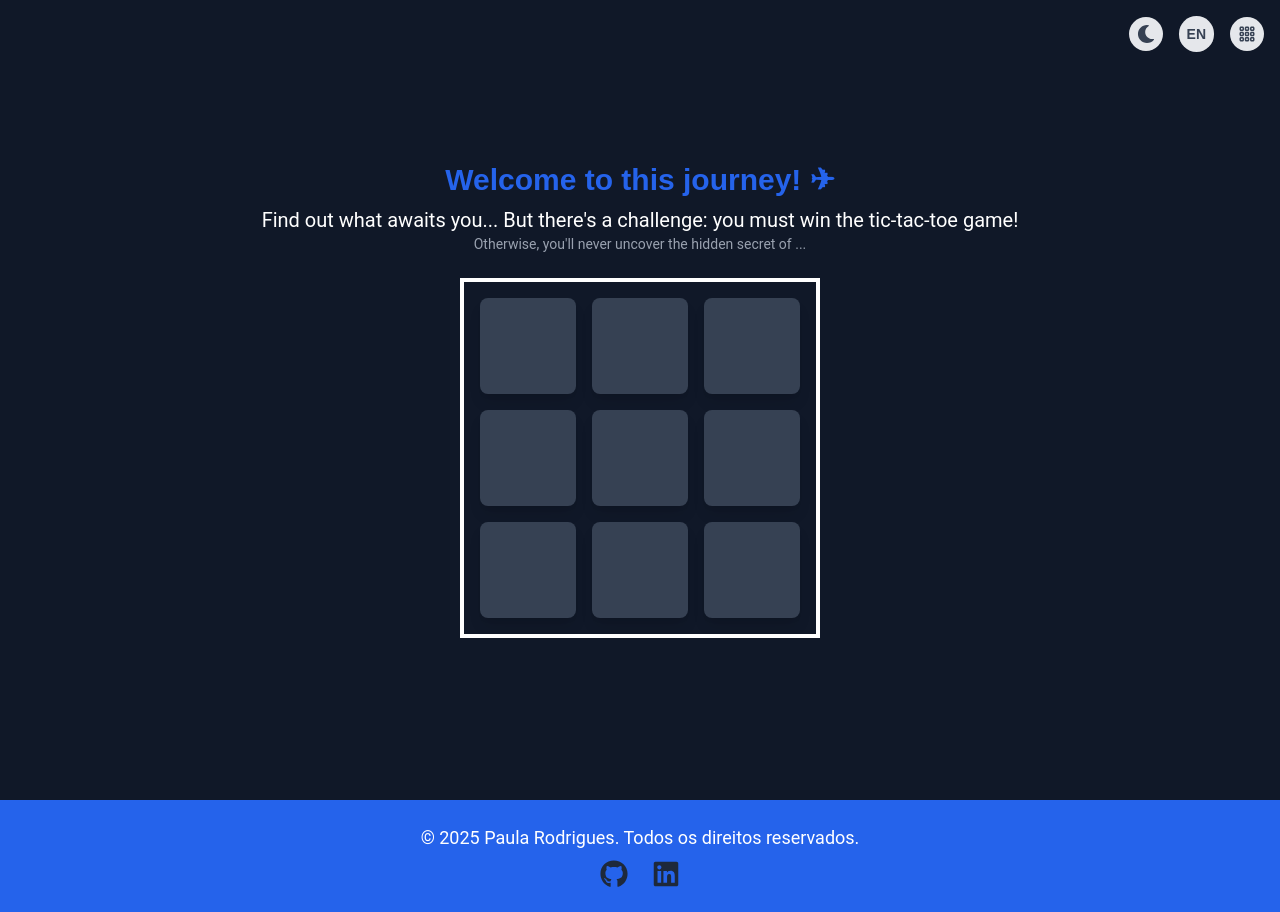
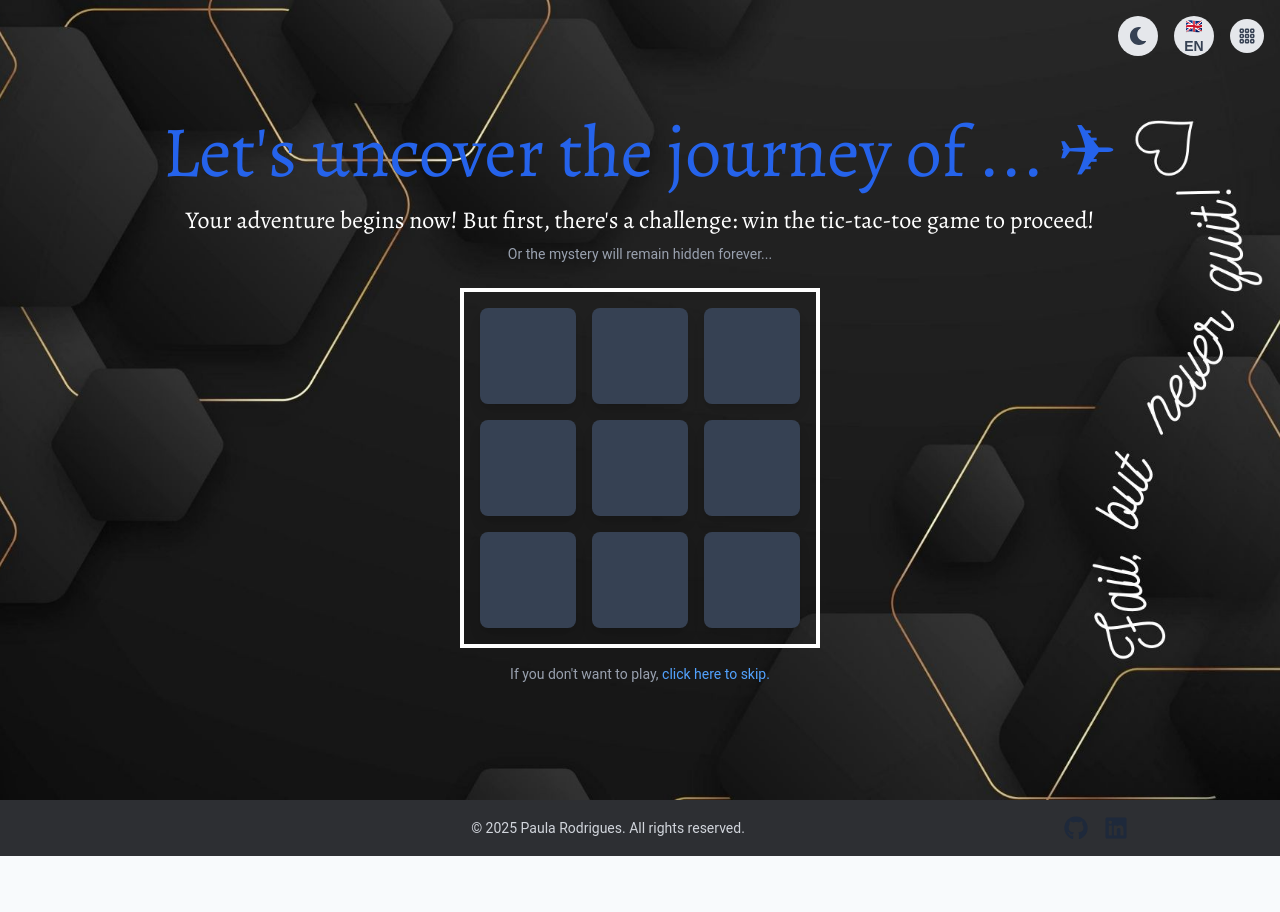
Before and after one commit to paula-marisa/paula-marisa, a Next.js app in the folder paula-rodrigues/: page / in a window 1280 px wide. After the commit the page ends 856 px from the top, so only its background shows below. Built offline with nearby package versions, Linux system fonts and the light colour scheme.

Commit message:
Initial page complete game tic-tac-toc check

```diff
--- a/paula-rodrigues/app/layout.tsx
+++ b/paula-rodrigues/app/layout.tsx
@@ -1,21 +1,17 @@
+import { LanguageProvider } from "@/components/LanguageContext";
 import "./globals.css";
 import Footer from "@/components/footer";
 
-export const metadata = {
-  title: "Portfólio de Paula Rodrigues",
-  description: "Bem-vindo ao meu portfólio profissional.",
-};
-
 export default function RootLayout({
   children,
-}: Readonly<{
-  children: React.ReactNode;
-}>) {
+}: Readonly<{ children: React.ReactNode }>) {
   return (
-    <html lang="pt">
+    <html lang="en">
       <body className="antialiased">
-        {children}
-        <Footer />
+        <LanguageProvider>
+          {children}
+          <Footer />
+        </LanguageProvider>
       </body>
     </html>
   );
--- a/paula-rodrigues/app/page.tsx
+++ b/paula-rodrigues/app/page.tsx
@@ -3,16 +3,17 @@
 
 import GameGalo from "@/components/GameGalo";
 import HeaderOptions from "@/components/HeaderOptions";
+import { useLanguage } from "@/components/LanguageContext";
 import Timeline from "@/components/timeline";
 import React, { useState } from "react";
 
 export default function Home() {
   const [gameWon, setGameWon] = useState(false);
-  const [language, setLanguage] = useState("EN");
+  const { language } = useLanguage();
 
   return (
     <div className="w-screen h-screen flex items-center justify-center">
-      <HeaderOptions setLanguage={setLanguage} />
+      <HeaderOptions />
       {!gameWon ? (
         <GameGalo onWin={() => setGameWon(true)} onSkip={() => setGameWon(true)} language={language} />
       ) : (
--- a/paula-rodrigues/components/GameGalo.tsx
+++ b/paula-rodrigues/components/GameGalo.tsx
@@ -1,34 +1,46 @@
 "use client";
 
-import React, { useState } from "react";
-import { Monoton } from "next/font/google";
+import React, { useState, useEffect } from "react";
+import { Monoton, Indie_Flower, Alegreya } from "next/font/google";
 
-// Definir o tipo para os idiomas
+// Definir os tipos para os idiomas
 type LanguageType = "EN" | "PT";
 
+// Importação das fontes
 const monoton = Monoton({ subsets: ["latin"], weight: "400" });
+const indieFlower = Indie_Flower({ subsets: ["latin"], weight: "400" });
+const alegreya = Alegreya({ subsets: ["latin"], weight: "400" });
 
 const GameGalo = ({ onWin, onSkip, language }: { onWin: () => void; onSkip: () => void; language: LanguageType }) => {
   const [board, setBoard] = useState(Array(9).fill(null));
   const [isXTurn, setIsXTurn] = useState(true);
   const [attempts, setAttempts] = useState(0);
   const [gameOver, setGameOver] = useState(false);
+  const [winner, setWinner] = useState<string | null>(null);
 
-  // Texto traduzido
-  const text: Record<LanguageType, { title: string; description: string; smallText: string }> = {
+  // Mensagens traduzidas
+  const text: Record<LanguageType, { title: string; description: string; smallText: string; win: string; lose: string; draw: string; skip: string }> = {
     EN: {
-      title: "Welcome to this journey! ✈︎",
-      description: "Find out what awaits you... But there's a challenge: you must win the tic-tac-toe game!",
-      smallText: "Otherwise, you'll never uncover the hidden secret of ...",
+      title: "Let's uncover the journey of ... ✈︎",
+      description: "Your adventure begins now! But first, there's a challenge: win the tic-tac-toe game to proceed!",
+      smallText: "Or the mystery will remain hidden forever...",
+      win: "🥳 Congratulations! You won! Let's find out the journey of Paula Rodrigues!",
+      lose: "😢 Oh no! Try again!",
+      draw: "🤝 It's a draw! Let's try again!",
+      skip: "Skip Game",
     },
     PT: {
-      title: "Bem-vindo a esta jornada! ✈︎",
-      description: "Descobre o que te espera... Mas há um desafio: tens de vencer o jogo da velha!",
-      smallText: "Caso contrário, nunca saberás o segredo escondido da ...!",
+      title: "Vamos descobrir a jornada da ... ✈︎",
+      description: "A tua aventura começa agora! Mas há um desafio: vence o jogo da velha para continuar!",
+      smallText: "Ou o mistério permanecerá oculto para sempre...",
+      win: "🥳 Parabéns! Ganhaste! Vamos conhecer a jornada da Paula Rodrigues!",
+      lose: "😢 Oh não! Tenta novamente!",
+      draw: "🤝 Empate! Vamos tentar outra vez!",
+      skip: "Avançar o Jogo",
     },
   };
 
-  // Função para verificar vencedor
+  // Verificar vencedor
   const checkWinner = (newBoard: string[]) => {
     const winningCombinations = [
       [0, 1, 2], [3, 4, 5], [6, 7, 8],
@@ -44,22 +56,67 @@ const GameGalo = ({ onWin, onSkip, language }: { onWin: () => void; onSkip: () =
     return null;
   };
 
-  // IA escolhe uma posição aleatória
+  // Verificar empate
+  const checkDraw = (newBoard: string[]) => {
+    return newBoard.every((cell) => cell !== null) && !checkWinner(newBoard);
+  };
+
+  // Reiniciar jogo automaticamente após 2.5s se for empate ou derrota
+  useEffect(() => {
+    if (winner === "lose" || winner === "draw") {
+      setTimeout(() => {
+        setBoard(Array(9).fill(null));
+        setIsXTurn(true);
+        setGameOver(false);
+        setWinner(null);
+        setAttempts(0);
+      }, 2500);
+    } else if (winner === "win") {
+      setTimeout(() => {
+        onWin(); // Avança para o menu do CV ao ganhar
+      }, 2500);
+    }
+  }, [winner, onWin]);
+
+  // IA tenta jogar inteligentemente
   const aiMove = (newBoard: string[]) => {
     const availableMoves = newBoard.map((cell, index) => (cell === null ? index : null)).filter((val) => val !== null);
+
     if (availableMoves.length === 0) return;
 
+    // 1️⃣ Tentar ganhar
+    for (let move of availableMoves) {
+      let testBoard = [...newBoard];
+      testBoard[move] = "O";
+      if (checkWinner(testBoard) === "O") {
+        newBoard[move] = "O";
+        setBoard([...newBoard]);
+        setGameOver(true);
+        setWinner("lose");
+        return;
+      }
+    }
+
+    // 2️⃣ Bloquear o jogador
+    for (let move of availableMoves) {
+      let testBoard = [...newBoard];
+      testBoard[move] = "X";
+      if (checkWinner(testBoard) === "X") {
+        newBoard[move] = "O";
+        setBoard([...newBoard]);
+        return;
+      }
+    }
+
+    // 3️⃣ Jogar aleatoriamente
     const randomMove = availableMoves[Math.floor(Math.random() * availableMoves.length)];
     newBoard[randomMove] = "O";
     setBoard([...newBoard]);
 
-    const winner = checkWinner(newBoard);
-    if (winner) {
+    // Verificar empate
+    if (checkDraw(newBoard)) {
       setGameOver(true);
-      setTimeout(() => {
-        alert(`🎉 ${winner} won!`);
-        onWin();
-      }, 500);
+      setWinner("draw");
     }
   };
 
@@ -76,14 +133,17 @@ const GameGalo = ({ onWin, onSkip, language }: { onWin: () => void; onSkip: () =
     const winner = checkWinner(newBoard);
     if (winner) {
       setGameOver(true);
-      setTimeout(() => {
-        alert(`🎉 ${winner} won!`);
-        onWin();
-      }, 500);
+      setWinner("win");
       return;
     }
 
-    // Após um pequeno atraso, a IA joga
+    if (checkDraw(newBoard)) {
+      setGameOver(true);
+      setWinner("draw");
+      return;
+    }
+
+    // IA joga após um pequeno atraso
     setTimeout(() => {
       aiMove(newBoard);
       setIsXTurn(true);
@@ -91,10 +151,44 @@ const GameGalo = ({ onWin, onSkip, language }: { onWin: () => void; onSkip: () =
   };
 
   return (
-    <div className="w-screen h-screen flex flex-col items-center justify-center bg-gray-900 text-white">
+    <div
+      className="w-screen h-screen flex flex-col items-center justify-center"
+      style={{
+        backgroundImage: "url('/images/capa.jpg')",
+        backgroundSize: "cover",
+        backgroundPosition: "center",
+        backgroundRepeat: "no-repeat",
+      }}
+    >
+      {/* Banner de vitória/derrota/empate sobre o jogo */}
+      {/* Mensagem de vitória, derrota ou empate */}
+      {winner && (
+        <div className="absolute top-1/2 left-1/2 transform -translate-x-1/2 -translate-y-1/2
+      bg-white text-black border-15 border-blue-800 rounded-xl shadow-2xl
+      px-16 py-12 w-[600px] h-[100px] flex flex-col items-center justify-center text-xl font-semibold text-justify">
+
+          {/* Mensagem de vitória com destaque para "Paula Rodrigues" */}
+          {winner === "win" ? (
+            <p className="leading-relaxed">
+              {text[language].win.split("Paula Rodrigues")[0]}
+              <span className={`text-blue-600 font-extrabold text-2xl ${alegreya.className}`}> Paula Rodrigues </span>
+              {text[language].win.split("Paula Rodrigues")[1]}
+            </p>
+          ) : (
+            <p className="leading-relaxed">
+              {text[language][winner as "lose" | "draw"]}
+            </p>
+          )}
+        </div>
+      )}
+
       {/* Texto inicial */}
-      <h1 className="text-3xl font-bold mb-2">{text[language].title}</h1>
-      <p className="text-xl">{text[language].description}</p>
+      <h1 className={`text-7xl font-extrabold mb-4 text-yellow-500 ${alegreya.className}`}>
+        {text[language].title}
+      </h1>
+      <p className={`text-2xl mb-2 text-white ${alegreya.className}`}>
+        {text[language].description}
+      </p>
       <p className="text-sm text-gray-400">{text[language].smallText}</p>
 
       {/* Tabuleiro */}
@@ -105,21 +199,24 @@ const GameGalo = ({ onWin, onSkip, language }: { onWin: () => void; onSkip: () =
             className="w-24 h-24 flex items-center justify-center bg-gray-700 hover:bg-gray-600 transition-all duration-200 shadow-lg rounded-lg"
             onClick={() => handleClick(index)}
           >
-            {cell === "X" && <span className={`text-6xl text-blue-500 ${monoton.className} animate-pulse`}>X</span>}
-            {cell === "O" && <span className={`text-6xl text-red-500 ${monoton.className} animate-bounce`}>O</span>}
+            {cell && (
+              <span className={`text-6xl ${cell === "X" ? "text-blue-500" : "text-red-500"} ${monoton.className}`}>
+                {cell}
+              </span>
+            )}
           </button>
         ))}
       </div>
-
-      {/* Botão de pular */}
-      {attempts >= 3 && (
-        <button
+      {/* Opção para pular o jogo */}
+      <p className="text-sm text-gray-400 mt-4">
+        {language === "EN" ? "If you don't want to play, " : "Caso não queira jogar, "}
+        <span
+          className="text-blue-400 cursor-pointer hover:underline"
           onClick={onSkip}
-          className="mt-6 bg-red-500 text-white px-6 py-3 rounded hover:bg-red-400 transition"
         >
-          {language === "EN" ? "Skip Game" : "Pular Jogo"}
-        </button>
-      )}
+          {language === "EN" ? "click here to skip." : "clica aqui para avançar."}
+        </span>
+      </p>
     </div>
   );
 };
--- a/paula-rodrigues/components/HeaderOptions.tsx
+++ b/paula-rodrigues/components/HeaderOptions.tsx
@@ -3,32 +3,38 @@
 import React, { useState, useEffect } from "react";
 import { FaSun, FaMoon } from "react-icons/fa";
 import { TiThSmallOutline } from "react-icons/ti";
+import { useLanguage } from "./LanguageContext";
 
-const HeaderOptions = () => {
+// Definir o tipo correto para linguagem
+type LanguageType = "EN" | "PT";
+
+interface HeaderOptionsProps {
+  setLanguage: React.Dispatch<React.SetStateAction<LanguageType>>;
+}
+
+const HeaderOptions: React.FC = () => {
+  const { language, setLanguage } = useLanguage();
   const [darkMode, setDarkMode] = useState(false);
-  const [language, setLanguage] = useState("EN");
   const [menuOpen, setMenuOpen] = useState(false);
 
-  // Alternar entre modo claro e escuro
-  useEffect(() => {
-    if (darkMode) {
-      document.documentElement.classList.add("dark");
-    } else {
-      document.documentElement.classList.remove("dark");
-    }
-  }, [darkMode]);
+  // Alternar entre claro e escuro
+  const toggleTheme = () => {
+    setDarkMode((prev) => !prev);
+    document.documentElement.classList.toggle("dark");
+  };
 
-  // Trocar idioma
+  // Alternar idioma e atualizar o estado global
   const toggleLanguage = () => {
-    setLanguage((prev) => (prev === "EN" ? "PT" : "EN"));
+    const newLang = language === "EN" ? "PT" : "EN";
+    setLanguage(newLang);
   };
 
   return (
     <div className="absolute top-4 right-4 flex items-center space-x-4 text-gray-700 dark:text-white">
       {/* Alternar tema */}
       <button
-        onClick={() => setDarkMode(!darkMode)}
-        className="p-2 rounded-full bg-gray-200 dark:bg-gray-800 hover:bg-gray-300 dark:hover:bg-gray-700 transition"
+        onClick={toggleTheme}
+        className="w-10 h-10 flex items-center justify-center rounded-full bg-gray-200 dark:bg-gray-800 hover:bg-gray-300 dark:hover:bg-gray-700 transition"
       >
         {darkMode ? <FaSun size={18} /> : <FaMoon size={18} />}
       </button>
@@ -36,24 +42,24 @@ const HeaderOptions = () => {
       {/* Alternar idioma */}
       <button
         onClick={toggleLanguage}
-        className="p-2 text-sm font-bold bg-gray-200 dark:bg-gray-800 rounded-full hover:bg-gray-300 dark:hover:bg-gray-700 transition"
+        className="w-10 h-10 flex items-center justify-center text-sm font-bold bg-gray-200 dark:bg-gray-800 rounded-full hover:bg-gray-300 dark:hover:bg-gray-700 transition"
       >
-        {language}
+        {language === "EN" ? "🇬🇧 EN" : "🇵🇹 PT"}
       </button>
 
-      {/* Botão do menu */}
+      {/* Botão do menu (três bolas) */}
       <button
         onClick={() => setMenuOpen(!menuOpen)}
         className="p-2 rounded-full bg-gray-200 dark:bg-gray-800 hover:bg-gray-300 dark:hover:bg-gray-700 transition"
       >
         <TiThSmallOutline size={18} />
-
       </button>
 
       {/* Menu Dropdown */}
       {menuOpen && (
-        <div className="absolute top-12 right-0 bg-white dark:bg-gray-800 shadow-lg rounded-lg w-48 p-4">
+        <div className="absolute top-12 left-0 bg-white dark:bg-gray-800 shadow-lg rounded-lg w-48 p-4">
           <ul className="text-gray-700 dark:text-white">
+            <li className="py-2 hover:text-blue-500"><a onClick={() => window.location.reload()}>Início</a></li>
             <li className="py-2 hover:text-blue-500"><a href="/about">Sobre Mim</a></li>
             <li className="py-2 hover:text-blue-500"><a href="/skills">Skills</a></li>
             <li className="py-2 hover:text-blue-500"><a href="/experience">Experiência</a></li>
--- /dev/null
+++ b/paula-rodrigues/components/LanguageContext.tsx
@@ -0,0 +1,44 @@
+"use client";
+
+import React, { createContext, useContext, useState, useEffect } from "react";
+
+// Definir os tipos permitidos
+type LanguageType = "EN" | "PT";
+
+interface LanguageContextProps {
+  language: LanguageType;
+  setLanguage: (lang: LanguageType) => void;
+}
+
+// Criar o contexto
+const LanguageContext = createContext<LanguageContextProps | undefined>(undefined);
+
+// Criar o Provider que envolverá toda a aplicação
+export const LanguageProvider: React.FC<{ children: React.ReactNode }> = ({ children }) => {
+  const [language, setLanguage] = useState<LanguageType>("EN");
+
+  // Recupera o idioma salvo no localStorage ao carregar a página
+  useEffect(() => {
+    const storedLang = localStorage.getItem("language") as LanguageType;
+    if (storedLang) setLanguage(storedLang);
+  }, []);
+
+  // Atualiza o idioma no localStorage quando muda
+  const changeLanguage = (lang: LanguageType) => {
+    setLanguage(lang);
+    localStorage.setItem("language", lang);
+  };
+
+  return (
+    <LanguageContext.Provider value={{ language, setLanguage: changeLanguage }}>
+      {children}
+    </LanguageContext.Provider>
+  );
+};
+
+// Criar um hook para facilitar o acesso ao contexto
+export const useLanguage = () => {
+  const context = useContext(LanguageContext);
+  if (!context) throw new Error("useLanguage must be used within a LanguageProvider");
+  return context;
+};
--- a/paula-rodrigues/components/footer.tsx
+++ b/paula-rodrigues/components/footer.tsx
@@ -3,18 +3,38 @@
 import React from "react";
 import Link from "next/link";
 import { FaGithub, FaLinkedin } from "react-icons/fa";
+import { useLanguage } from "./LanguageContext";
 
 const Footer = () => {
+  const { language } = useLanguage();
+  const text = {
+    EN: "© 2025 Paula Rodrigues. All rights reserved.",
+    PT: "© 2025 Paula Rodrigues. Todos os direitos reservados.",
+  };
+
   return (
-    <footer className="bg-primary text-white text-center py-6 w-full mt-auto">
-      <div className="container mx-auto px-6">
-        <p className="text-lg">&copy; 2025 Paula Rodrigues. Todos os direitos reservados.</p>
-        <div className="mt-2 flex justify-center space-x-6">
-          <Link href="https://github.com/paula-marisa" target="_blank" rel="noopener noreferrer" className="hover:text-accent transition duration-300">
-            <FaGithub size={28} />
+    <footer className="bg-[#2D2F33] text-white text-center py-4 w-full mt-auto">
+      <div className="max-w-[80%] mx-auto px-6 flex items-center justify-between">
+        {/* Direitos do autor centralizados */}
+        <p className="text-sm text-gray-300 mx-auto">{text[language]}</p>
+
+        {/* Ícones alinhados à direita */}
+        <div className="flex space-x-4 justify-end">
+          <Link
+            href="https://github.com/paula-marisa"
+            target="_blank"
+            rel="noopener noreferrer"
+            className="hover:text-blue-400 transition duration-300"
+          >
+            <FaGithub size={24} />
           </Link>
-          <Link href="https://www.linkedin.com/in/paulasrodrigues/" target="_blank" rel="noopener noreferrer" className="hover:text-accent transition duration-300">
-            <FaLinkedin size={28} />
+          <Link
+            href="https://www.linkedin.com/in/paulasrodrigues/"
+            target="_blank"
+            rel="noopener noreferrer"
+            className="hover:text-blue-400 transition duration-300"
+          >
+            <FaLinkedin size={24} />
           </Link>
         </div>
       </div>
```
Also changed, not shown: paula-rodrigues/public/images/capa.jpg (added).
